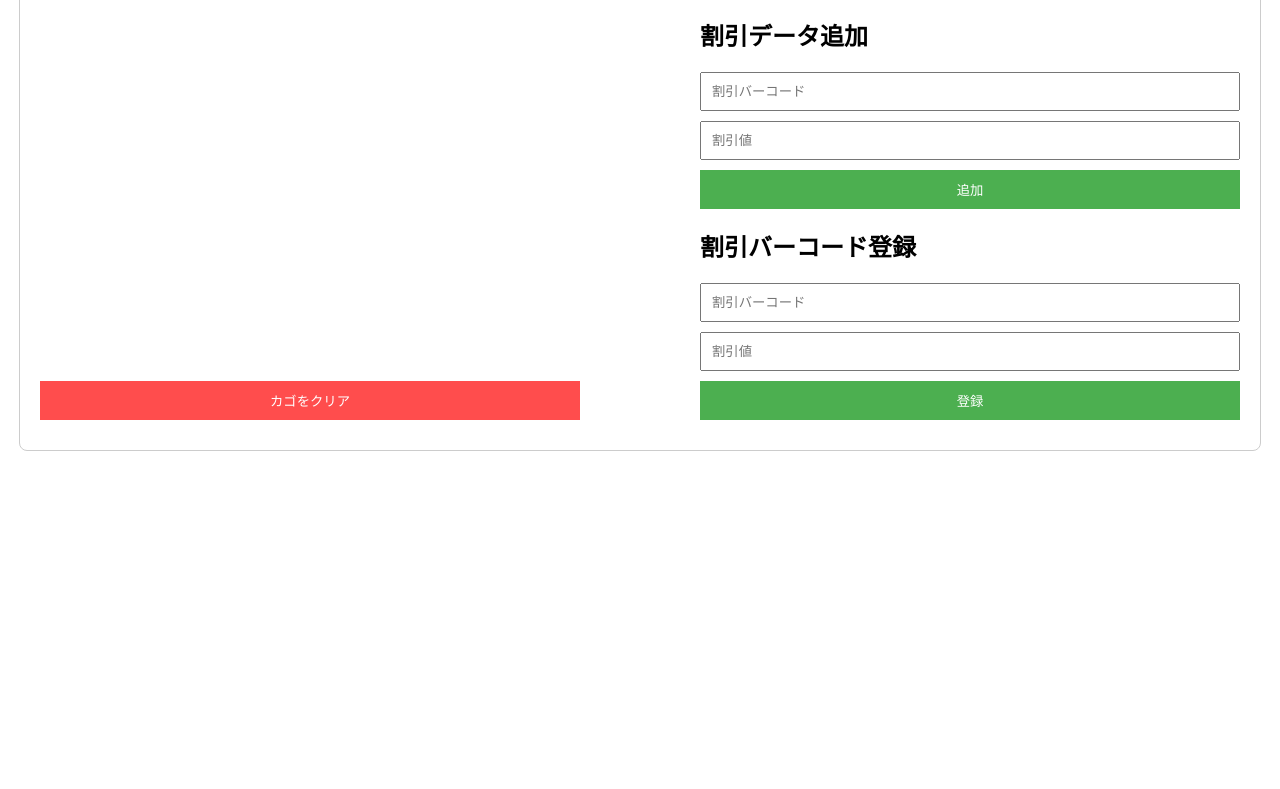
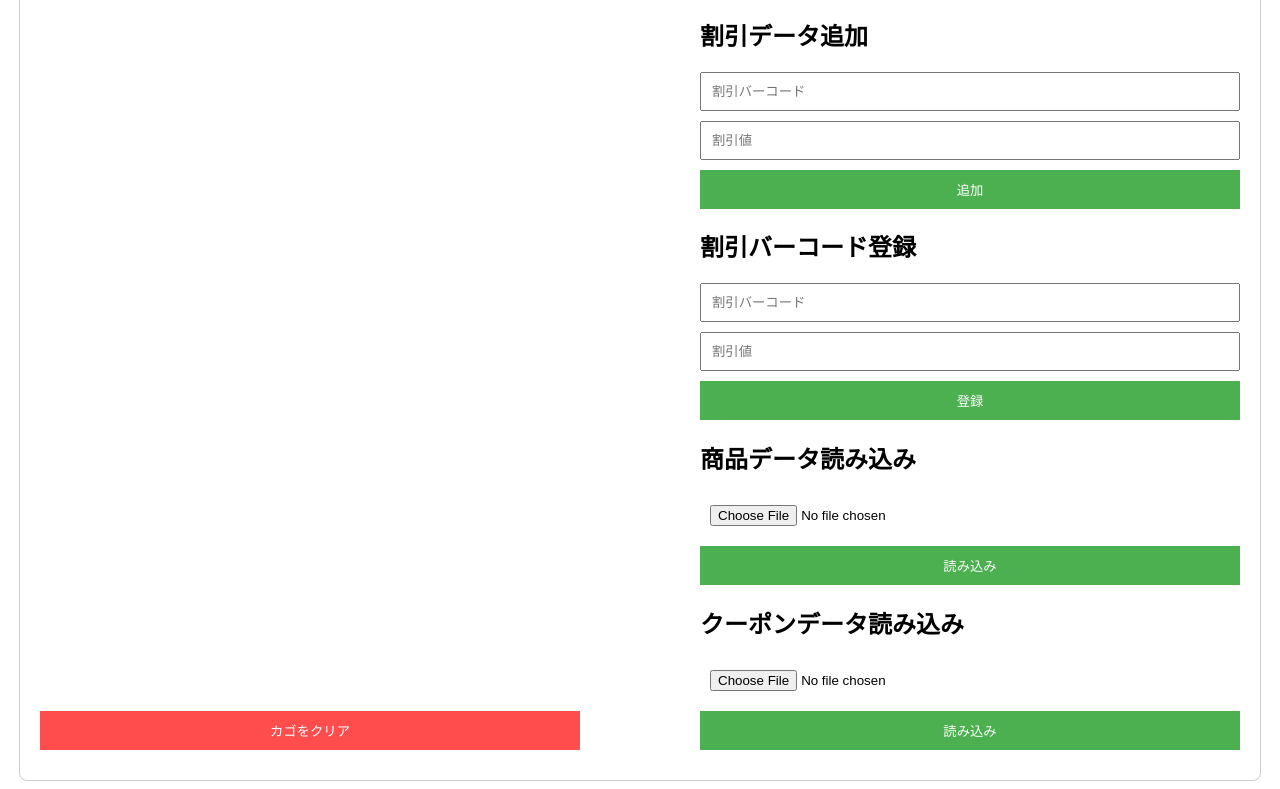
Before and after one commit to tamapiko/register, a plain HTML site: page index.html in a window 1280 px wide. Shown: the part 382-1171 px from the top of the page. Before the commit the page ends 841 px from the top, so only its background shows below. Drawn offline with Linux system fonts and the light colour scheme.

Commit message:
Update index.html

```diff
--- a/index.html
+++ b/index.html
@@ -43,6 +43,20 @@
                     <input type="number" id="registerDiscountValue" placeholder="割引値">
                     <button onclick="registerDiscount()">登録</button>
                 </div>
+
+                <!-- 商品データ読み込み -->
+                <div>
+                    <h2>商品データ読み込み</h2>
+                    <input type="file" id="productFile" accept=".txt">
+                    <button onclick="loadProductData()">読み込み</button>
+                </div>
+
+                <!-- クーポンデータ読み込み -->
+                <div>
+                    <h2>クーポンデータ読み込み</h2>
+                    <input type="file" id="couponFile" accept=".txt">
+                    <button onclick="loadCouponData()">読み込み</button>
+                </div>
             </div>
         </div>
     </div>
```
